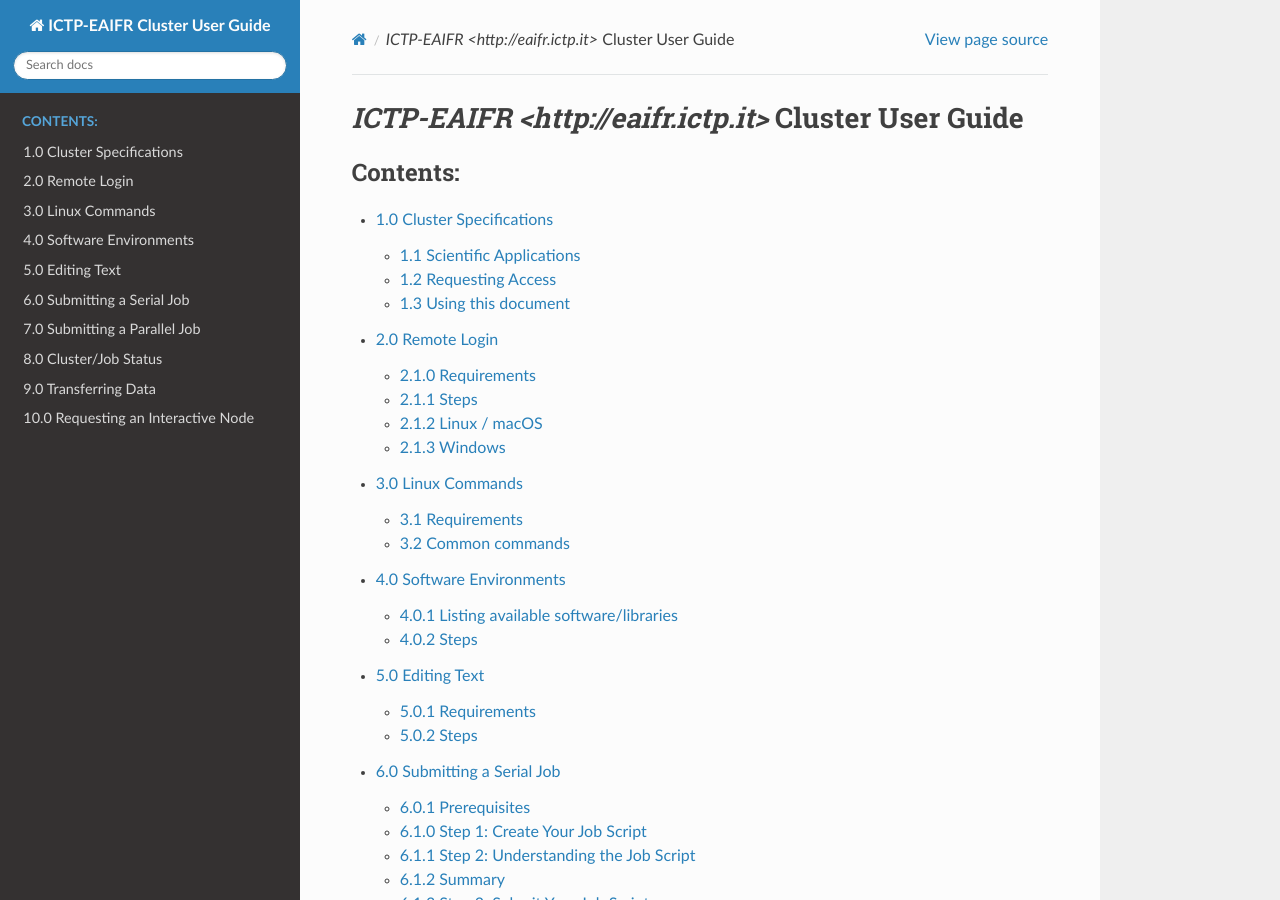
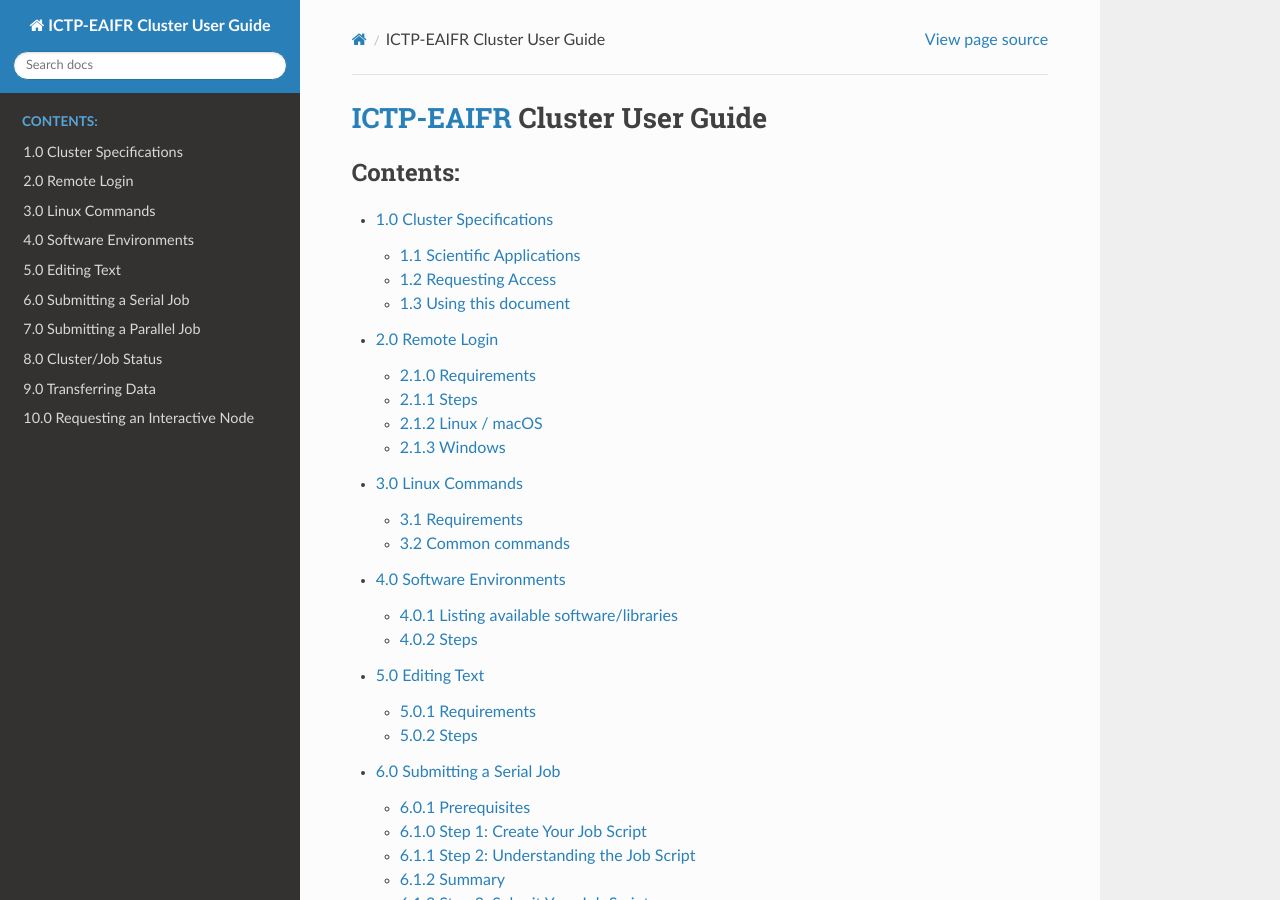
Before and after one commit to eaifrrw/sc-how-to, a Sphinx documentation site: the page built from docs/index.rst, in a window 1280 px wide and 900 px high. Built offline with Sphinx 7.4.7 and the Read the Docs theme 3.1.0, drawn with Linux system fonts in a browser that asks for light colours.

Commit message:
ICTP-EAIFR Hyper

```diff
--- a/docs/index.rst
+++ b/docs/index.rst
@@ -3,7 +3,7 @@
    You can adapt this file completely to your liking, but it should at least
    contain the root `toctree` directive.
    `ICTP-EAIFR <http://eaifr.ictp.it>`_
-`ICTP-EAIFR <http://eaifr.ictp.it>` Cluster User Guide
+`ICTP-EAIFR <http://eaifr.ictp.it>`_ Cluster User Guide
 ===========================================
 
 .. Add your content using ``reStructuredText`` syntax. See the
```
